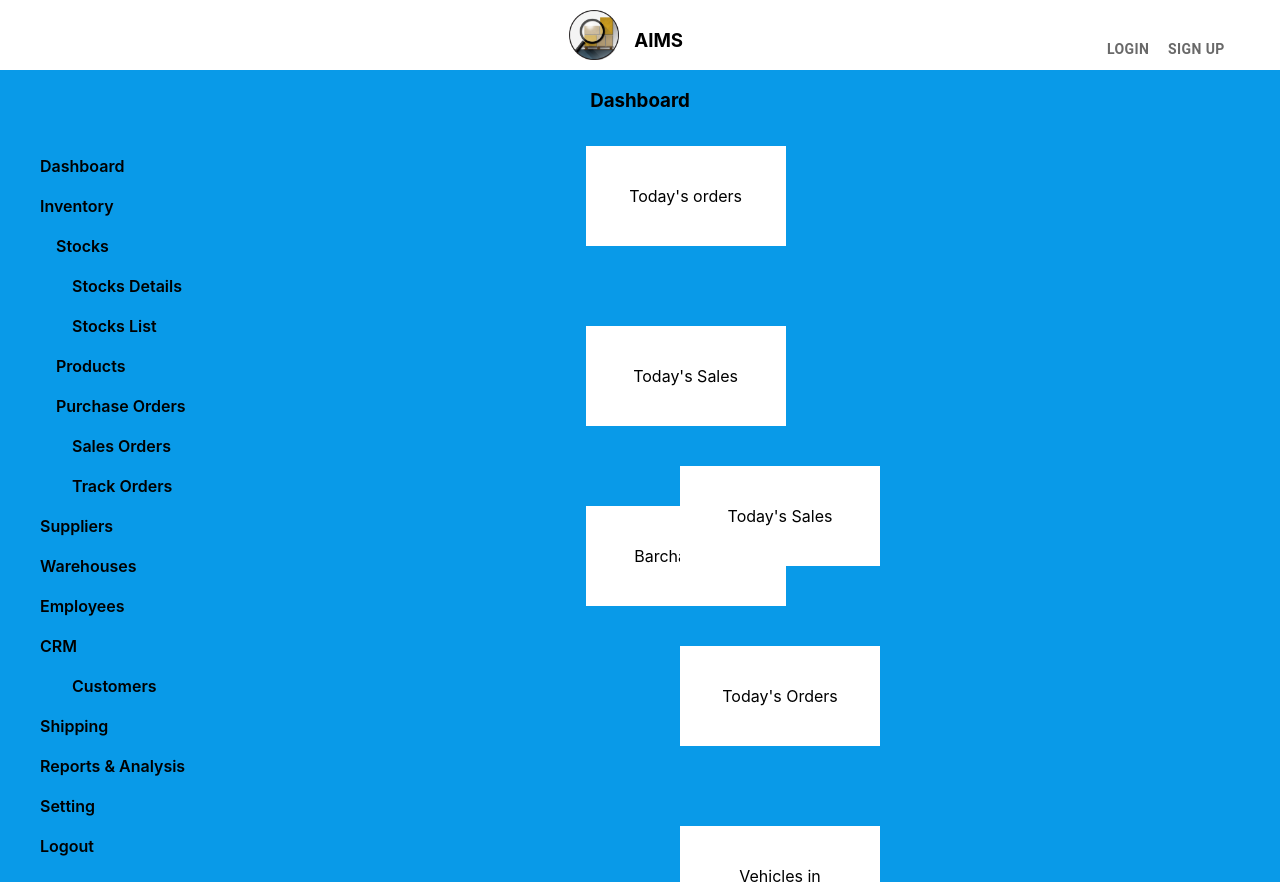
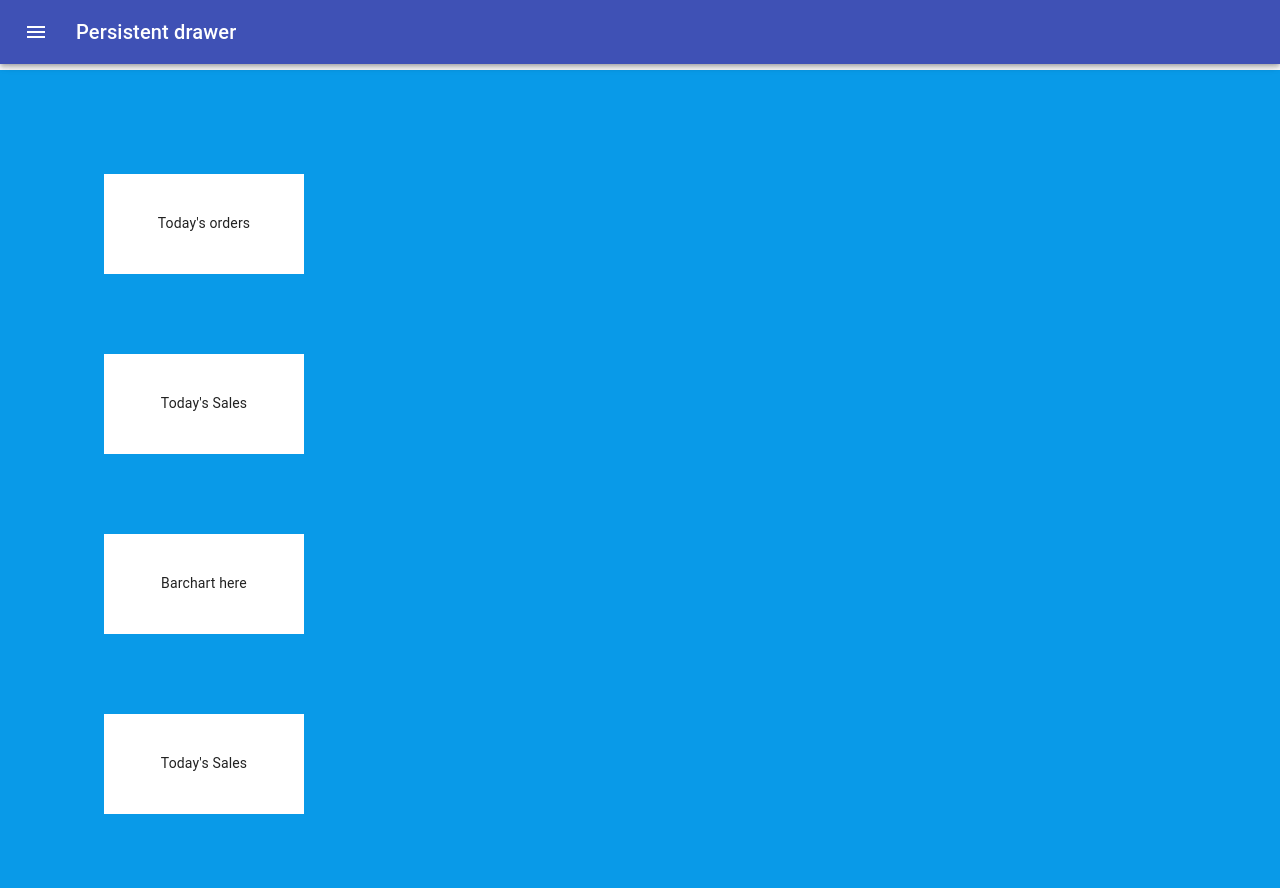
Before and after one commit to kaleyxiaozheng/inventorySystemFrontend, a React (Create React App) app: page /dashboard in a window 1280 px wide. Shown: the top 888 px of the page. Built offline with nearby package versions, Linux system fonts and the light colour scheme.

Commit message:
updated menu
commented out previous menu just in case

```diff
--- a/src/components/DashboardPage.js
+++ b/src/components/DashboardPage.js
@@ -1,6 +1,7 @@
 import React from "react";
 import "../css/DashboardPage.css";
 import { Link } from "react-router-dom";
+import AppDrawer from "./AppDrawer";
 const styles = {
   IndentationLevel1: { marginLeft: "1rem", color: "#000" },
   IndentationLevel2: { marginLeft: "2rem", color: "#000" },
@@ -27,14 +28,63 @@ const styles = {
     marginRight: "25rem",
     marginBottom: "5rem",
   },
-  TextCentered:{padding:'40px'},
-  leftContainer:{ height: "20rem", flex: 0.8, float: "left" },
-  rightContainer:{ height: "20rem", flex: 0.8, float: "right" }
+  TextCentered: {
+    height: 100,
+    width: 200,
+    margin: 80,
+    backgroundColor: "#FFF",
+    // float: "left",
+    padding:25
+  },
+  leftContainer: {},
+  rightContainer: {},
 };
 export const DashboardPage = () => (
-  <div className="bodyArea">
-    <h3>Dashboard</h3>
-    <div style={styles.MenuContainer}>
+  <React.Fragment>
+    <AppDrawer
+      content={
+        <div
+          className="bodyArea"
+          style={{ height: "50rem", marginTop: "5rem" }}
+        >
+          <div >
+          {/* <div style={styles.leftContainer}> */}
+          <div style={styles.TextCentered}>
+            <p>Today's orders</p>
+          </div>
+          <div style={styles.TextCentered}>
+            <p>Today's Sales</p>
+          </div>
+          <div style={styles.TextCentered}>
+            <p>Barchart here</p>
+          </div>
+          </div>
+          {/* </div> */}
+          {/* <div style={styles.rightContainer}> */}
+          <div >
+          <div style={styles.TextCentered}>
+            <p>Today's Sales</p>
+          </div>
+          <div style={styles.TextCentered}>
+            <p>Today's Orders</p>
+          </div>
+          <div style={styles.TextCentered}>
+            <p>Vehicles in warehouse</p>
+          </div>
+          </div>
+          {/* </div> */}
+        </div>
+      }
+    />
+  </React.Fragment>
+);
+
+{
+  /* <h3>Dashboard</h3> */
+}
+{
+  /* <div style={styles.MenuContainer}>
+  style={{float:'right',paddingRight:'10%'}}
       <ul style={styles.List}>
         <li>
           <Link to="/dashboard" style={styles.Link}>
@@ -127,28 +177,5 @@ export const DashboardPage = () => (
           </Link>{" "}
         </li>
       </ul>
-    </div>
-    <div style={styles.leftContainer}>
-      <div style={styles.components}>
-        <p style={styles.TextCentered}>Today's orders</p>
-      </div>
-      <div style={styles.components}>
-        <p style={styles.TextCentered}>Today's Sales</p>
-      </div>
-      <div style={styles.components}>
-        <p style={styles.TextCentered}>Barchart here</p>
-      </div>
-    </div>
-    <div style={styles.rightContainer}>
-      <div style={styles.componentRight}>
-        <p style={styles.TextCentered}>Today's Sales</p>
-      </div>
-      <div style={styles.componentRight}>
-        <p style={styles.TextCentered}>Today's Orders</p>
-      </div>
-      <div style={styles.componentRight}>
-        <p style={styles.TextCentered}>Vehicles in warehouse</p>
-      </div>
-    </div>
-  </div>
-);
+    </div> */
+}
```
